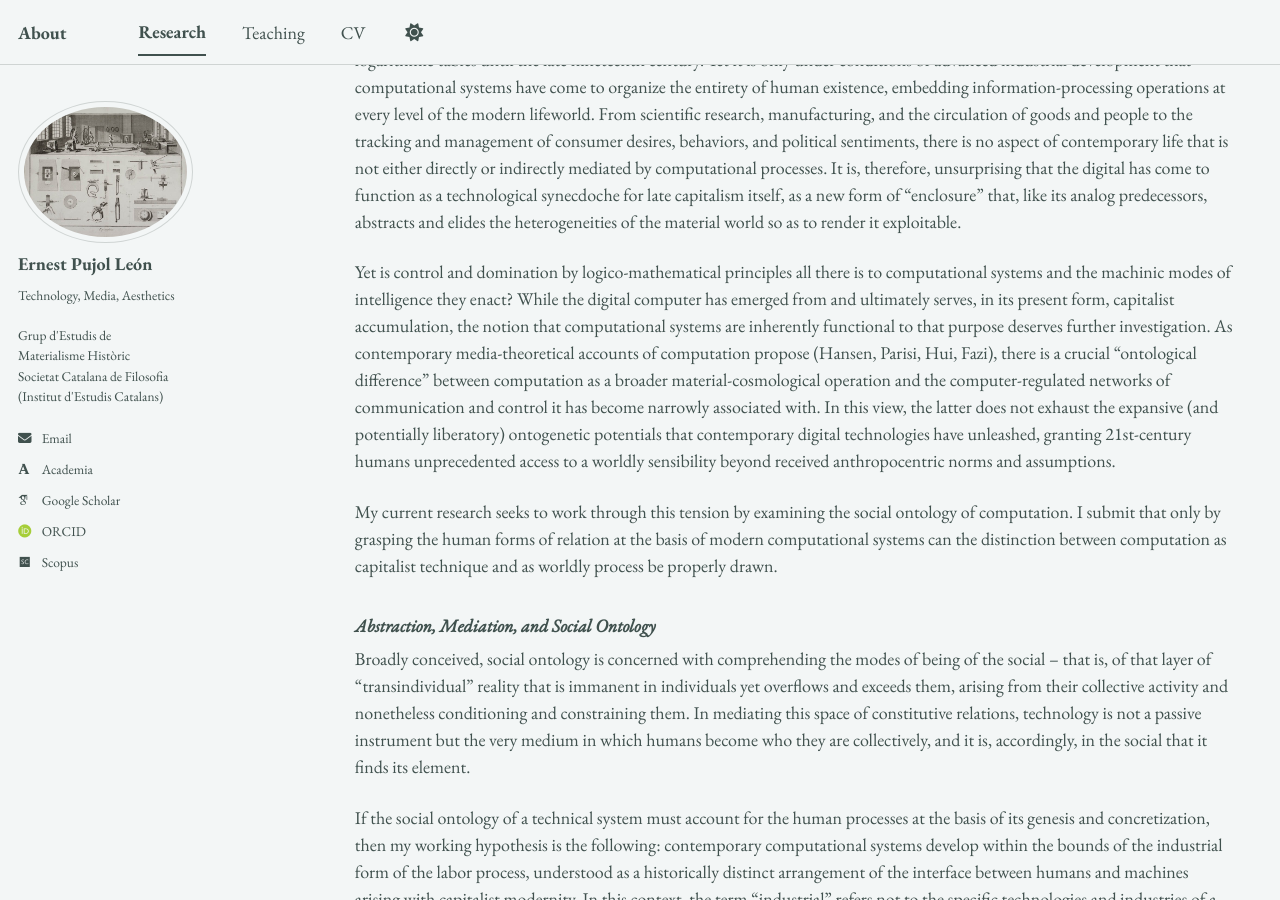
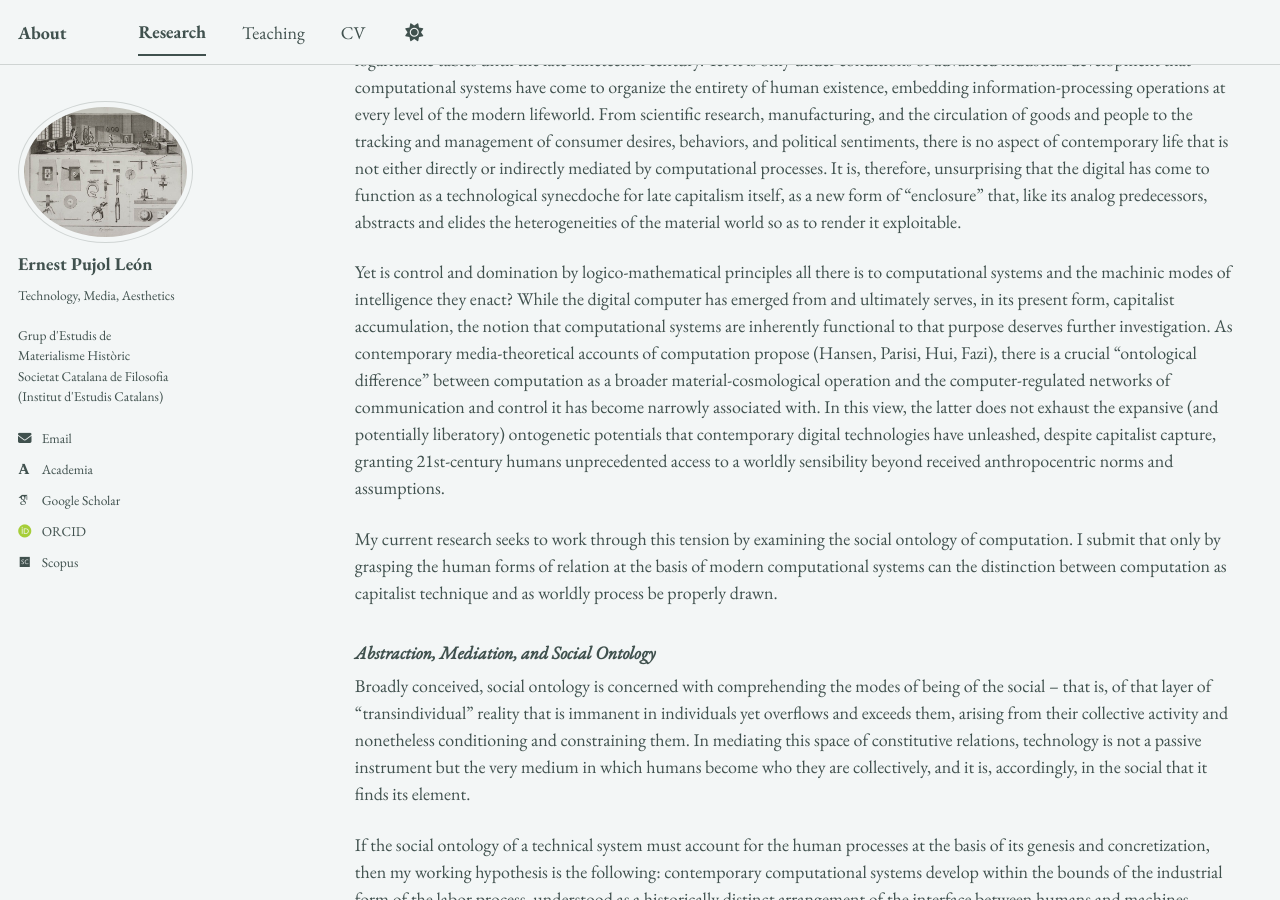
Before and after one commit to epujol90/epujol90.github.io, a Jekyll site: the page built from _pages/research.md, in a window 1280 px wide and 900 px high, scrolled down 3726 px. Built offline with Jekyll 4.4.1, drawn with Linux system fonts in a browser that asks for light colours; some web fonts are replaced; a script bundle is joined from its source files by our own code; library files that are not in the unit come from our copies.

Commit message:
Update research.md

```diff
--- a/_pages/research.md
+++ b/_pages/research.md
@@ -50,7 +50,7 @@ What is a computational system and what form of human grouping begets its existe
 
 A computer is, on most modern definitions, a system that performs sequences of mathematical or logical operations on inputs, according to rules specified in advance. So defined, many technical systems preceding the digital electronic computer would qualify as “computational,” from the Jacquard loom to the group of human calculators employed in the production of logarithmic tables until the late nineteenth century. Yet it is only under conditions of advanced industrial development that computational systems have come to organize the entirety of human existence, embedding information-processing operations at every level of the modern lifeworld. From scientific research, manufacturing, and the circulation of goods and people to the tracking and management of consumer desires, behaviors, and political sentiments, there is no aspect of contemporary life that is not either directly or indirectly mediated by computational processes. It is, therefore, unsurprising that the digital has come to function as a technological synecdoche for late capitalism itself, as a new form of “enclosure” that, like its analog predecessors, abstracts and elides the heterogeneities of the material world so as to render it exploitable.
 
-Yet is control and domination by logico-mathematical principles all there is to computational systems and the machinic modes of intelligence they enact? While the digital computer has emerged from and ultimately serves, in its present form, capitalist accumulation, the notion that computational systems are inherently functional to that purpose deserves further investigation. As contemporary media-theoretical accounts of computation propose (Hansen, Parisi, Hui, Fazi), there is a crucial “ontological difference” between computation as a broader material-cosmological operation and the computer-regulated networks of communication and control it has become narrowly associated with. In this view, the latter does not exhaust the expansive (and potentially liberatory) ontogenetic potentials that contemporary digital technologies have unleashed, granting 21st-century humans unprecedented access to a worldly sensibility beyond received anthropocentric norms and assumptions.
+Yet is control and domination by logico-mathematical principles all there is to computational systems and the machinic modes of intelligence they enact? While the digital computer has emerged from and ultimately serves, in its present form, capitalist accumulation, the notion that computational systems are inherently functional to that purpose deserves further investigation. As contemporary media-theoretical accounts of computation propose (Hansen, Parisi, Hui, Fazi), there is a crucial “ontological difference” between computation as a broader material-cosmological operation and the computer-regulated networks of communication and control it has become narrowly associated with. In this view, the latter does not exhaust the expansive (and potentially liberatory) ontogenetic potentials that contemporary digital technologies have unleashed, despite capitalist capture, granting 21st-century humans unprecedented access to a worldly sensibility beyond received anthropocentric norms and assumptions.
 
 My current research seeks to work through this tension by examining the social ontology of computation. I submit that only by grasping the human forms of relation at the basis of modern computational systems can the distinction between computation as capitalist technique and as worldly process be properly drawn.
 
```
